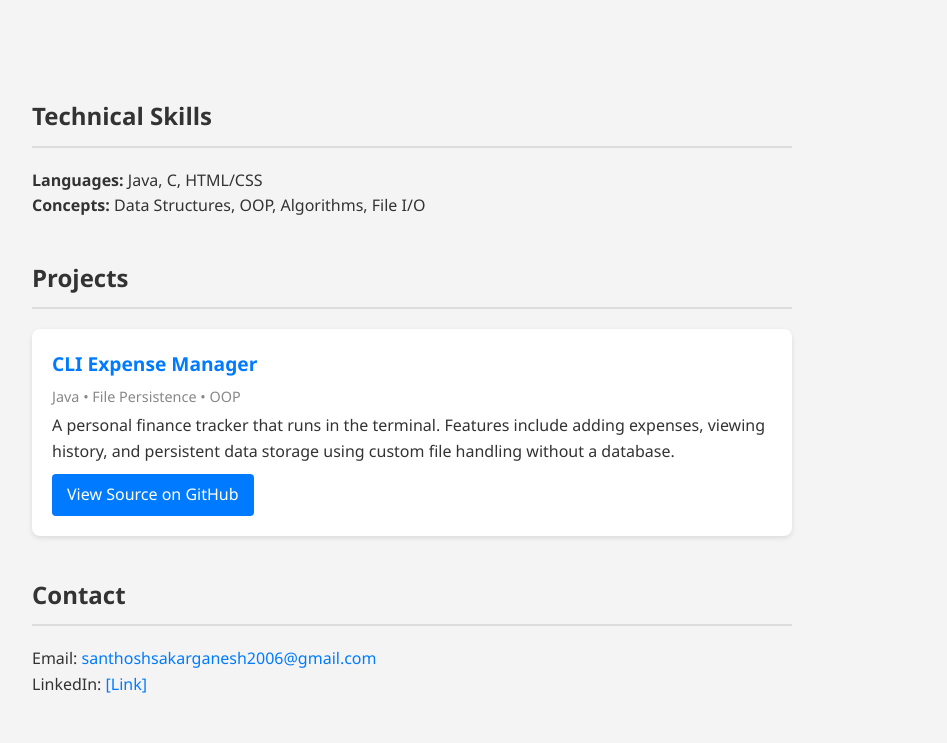
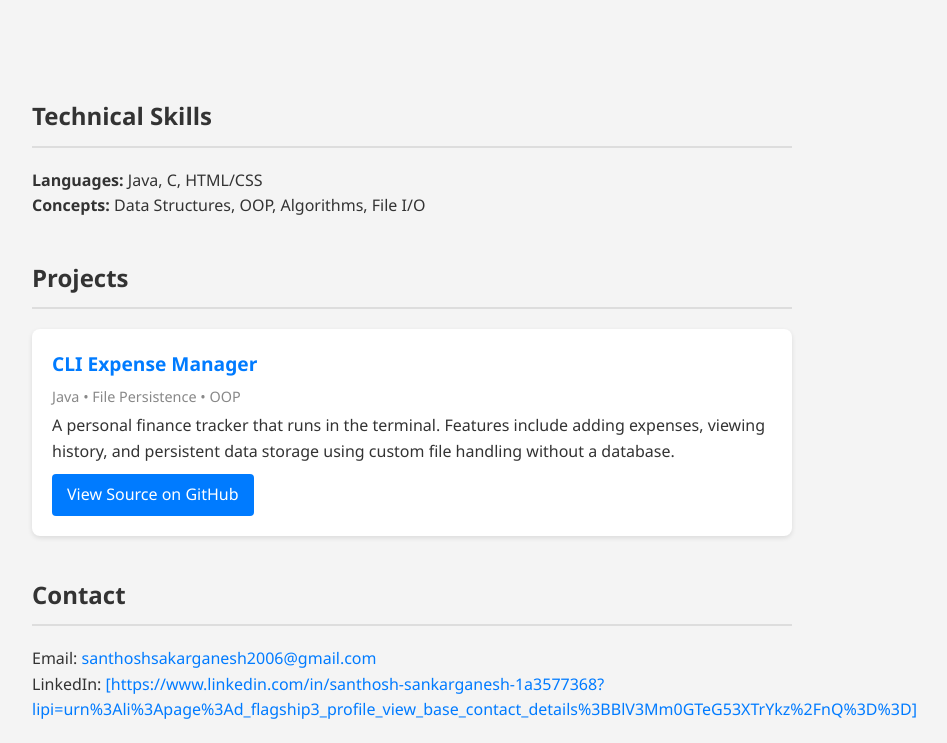
Before and after one commit to SanthoshSankarganesh/portfolio, a plain HTML site: page index.html in a window 1280 px wide. Shown: the part 213-956 px from the top of the page, without its empty margins (228-1175 px from the left). Before the commit the page ends 930 px from the top, so only its background shows below. Drawn offline with Linux system fonts and the light colour scheme.

Commit message:
Add Linkedin Link

```diff
--- a/index.html
+++ b/index.html
@@ -54,7 +54,7 @@
 
     <h2 class="section-title">Contact</h2>
     <p>Email: <a href="mailto:santhoshsankarganesh2006@gmail.com">santhoshsakarganesh2006@gmail.com</a></p>
-    <p>LinkedIn: <a href="#">[Link]</a></p>
+    <p>LinkedIn: <a href="#">[https://www.linkedin.com/in/santhosh-sankarganesh-1a3577368?lipi=urn%3Ali%3Apage%3Ad_flagship3_profile_view_base_contact_details%3BBlV3Mm0GTeG53XTrYkz%2FnQ%3D%3D]</a></p>
 </div>
 
 </body>
```
